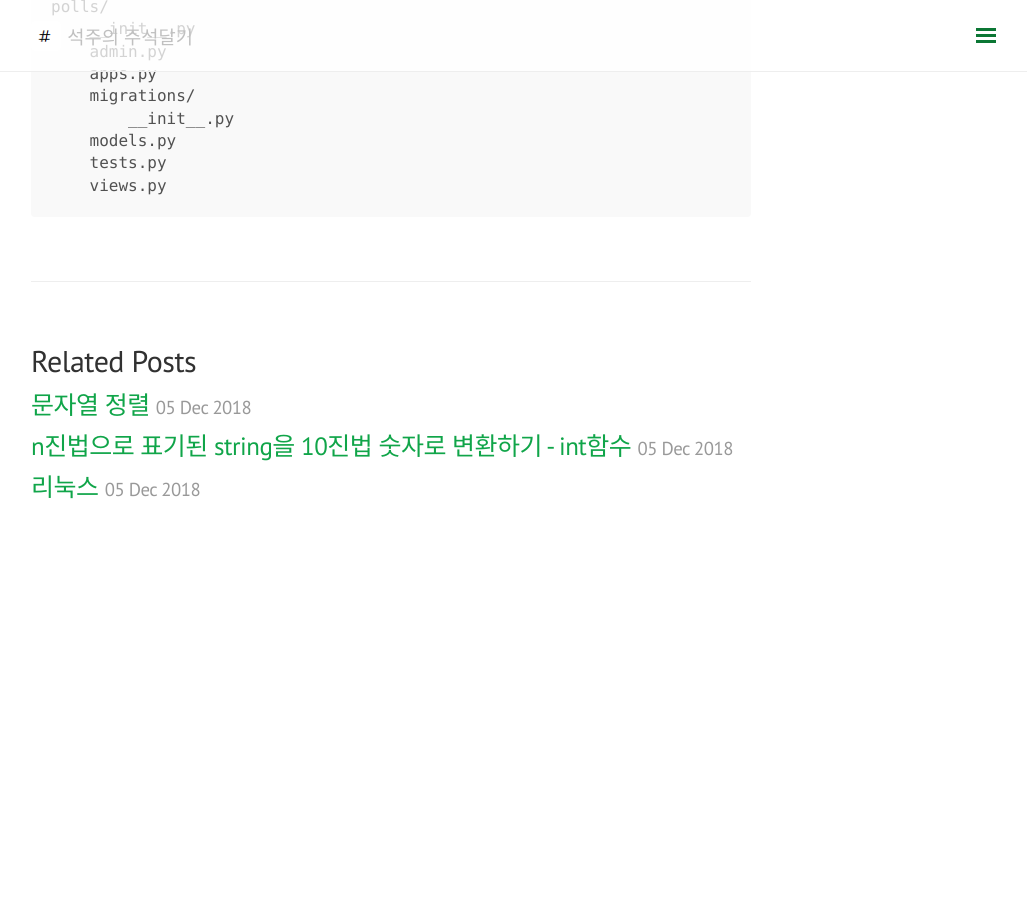
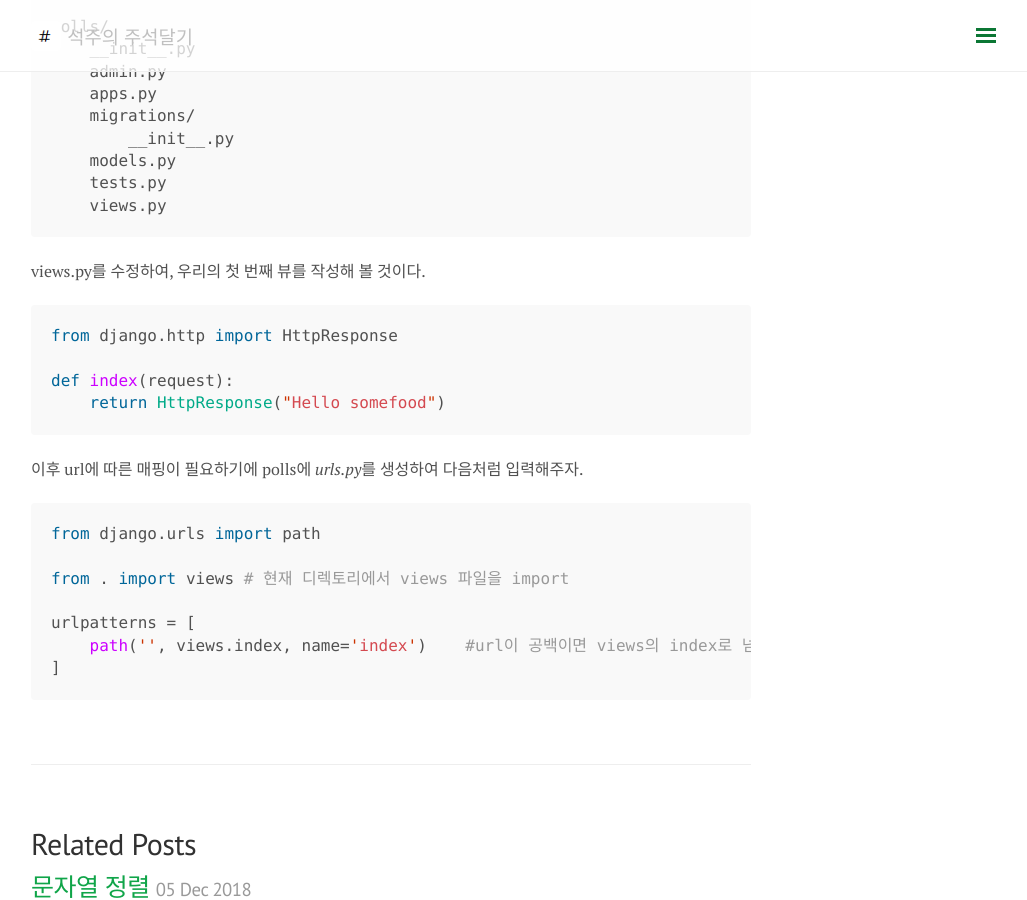
Before and after one commit to somefood/somefood.github.io, a Jekyll site: the page built from _posts/Django/2018-12-05-django1.md, in a window 1280 px wide and 900 px high, scrolled down 1540 px. Shown: the whole window, without its empty margins (249-1276 px from the left). Built offline with Jekyll 4.4.1, drawn with Linux system fonts in a browser that asks for light colours; nearby versions of some CDN libraries; comment, search, counter and statistics services are not loaded; before the commit the page ends 2104 px from its top, so only the background shows below that.

Commit message:
Update 2018-12-05-django1.md

````diff
--- a/_posts/Django/2018-12-05-django1.md
+++ b/_posts/Django/2018-12-05-django1.md
@@ -44,6 +44,7 @@ mysite/
 ## 앱 만들기
 앱은 다음과 같이 만든다.
 > python manage.py startapp polls
+
 polls라는 디렉토리를 생성했다. mysite안에 다음과 같은 구조로 이루어진다.
 
 ```
@@ -57,3 +58,20 @@ polls/
     tests.py
     views.py
 ```
+views.py를 수정하여, 우리의 첫 번째 뷰를 작성해 볼 것이다.
+```python
+from django.http import HttpResponse
+
+def index(request):
+    return HttpResponse("Hello somefood")
+```
+이후 url에 따른 매핑이 필요하기에 polls에 *urls.py*를 생성하여 다음처럼 입력해주자.
+```python
+from django.urls import path
+
+from . import views # 현재 디렉토리에서 views 파일을 import
+
+urlpatterns = [
+    path('', views.index, name='index')    #url이 공백이면 views의 index로 넘겨준다.
+]
+```
````
